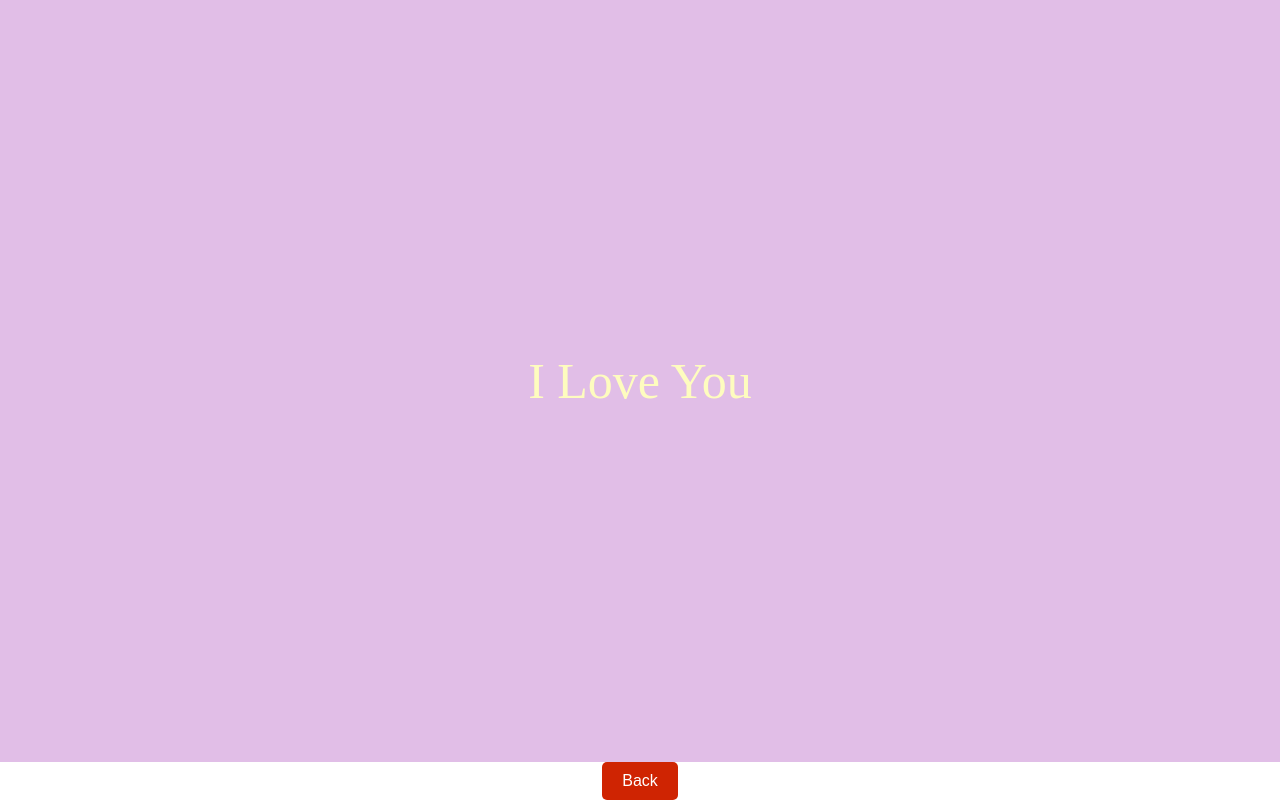
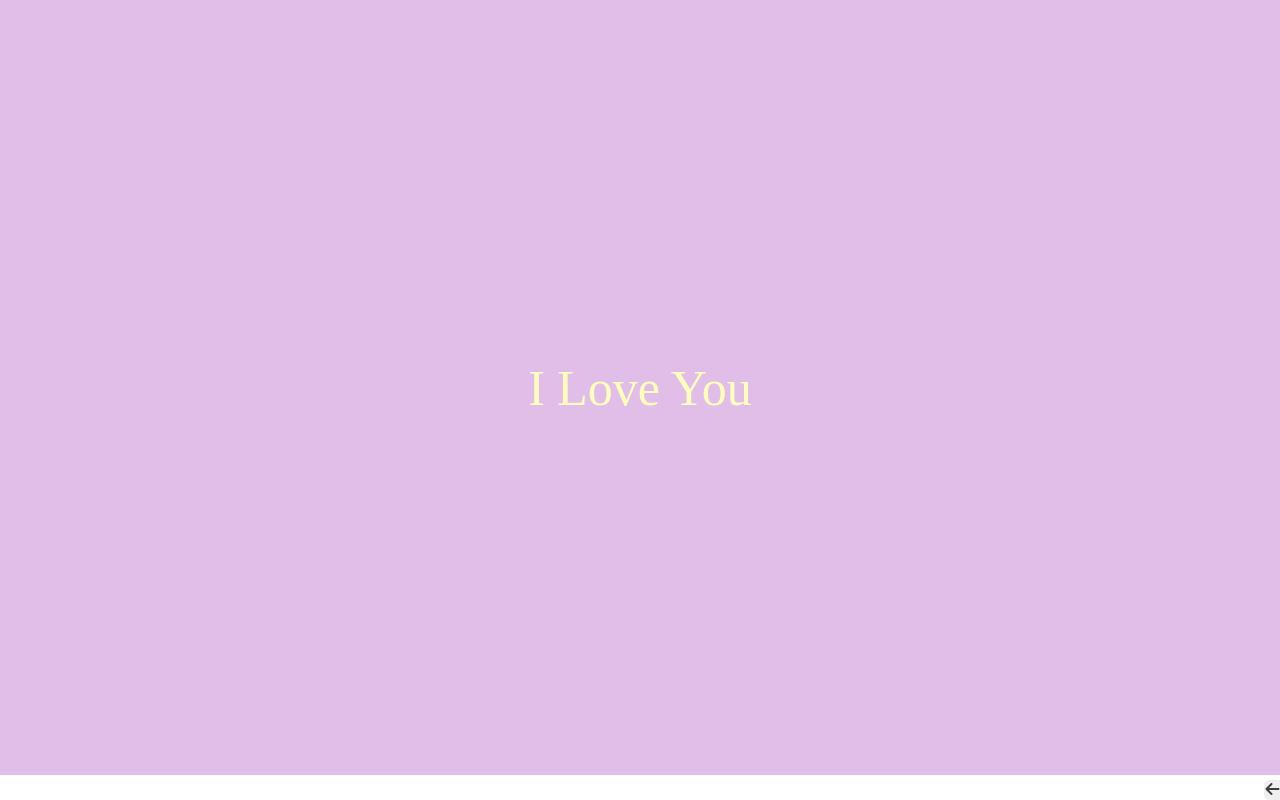
Before and after one commit to lyvathanak/textboard, a plain HTML site: page color.html in a window 1280 px wide. Both pictures are taken after a click on the button "Generate". Drawn offline with Linux system fonts and the light colour scheme.

Commit message:
Update color.html

```diff
--- a/color.html
+++ b/color.html
@@ -25,6 +25,8 @@
     <link href="https://fonts.googleapis.com/css2?family=Comfortaa:wght@400;700&display=swap" rel="stylesheet">
     <link href="https://fonts.googleapis.com/css2?family=Rubik:wght@400;700&display=swap" rel="stylesheet">
     <link href="https://fonts.googleapis.com/css2?family=Source+Sans+Pro:wght@400;700&display=swap" rel="stylesheet">
+    <!-- Font Awesome -->
+    <link rel="stylesheet" href="https://cdnjs.cloudflare.com/ajax/libs/font-awesome/6.0.0-beta3/css/all.min.css">
     <style>
         body, html {
             margin: 0;
@@ -111,14 +113,19 @@
         }
 
         .back-button {
-            background-color: hsl(10, 98%, 41%);
-            color: #fff;
+
+            color: #423d3d;
             border: none;
-            padding: 10px 20px;
+            padding: 1px 2px;
             font-size: 16px;
             cursor: pointer;
             border-radius: 5px;
-            margin-top: 0px;
+            margin-top: 5px;
+            margin-left: 99%;
+        }
+
+        .back-button i {
+            margin-right: 2px;
         }
 
         @keyframes wave {
@@ -222,7 +229,7 @@
         <div id="displayTextContainer">
             <div id="displayText"></div>
         </div>
-        <button class="back-button" id="backButton">Back</button>
+        <button class="back-button" id="backButton"><i class="fas fa-arrow-left"></i></button>
     </div>
     <script>
         document.getElementById('generate').addEventListener('click', function() {
```
